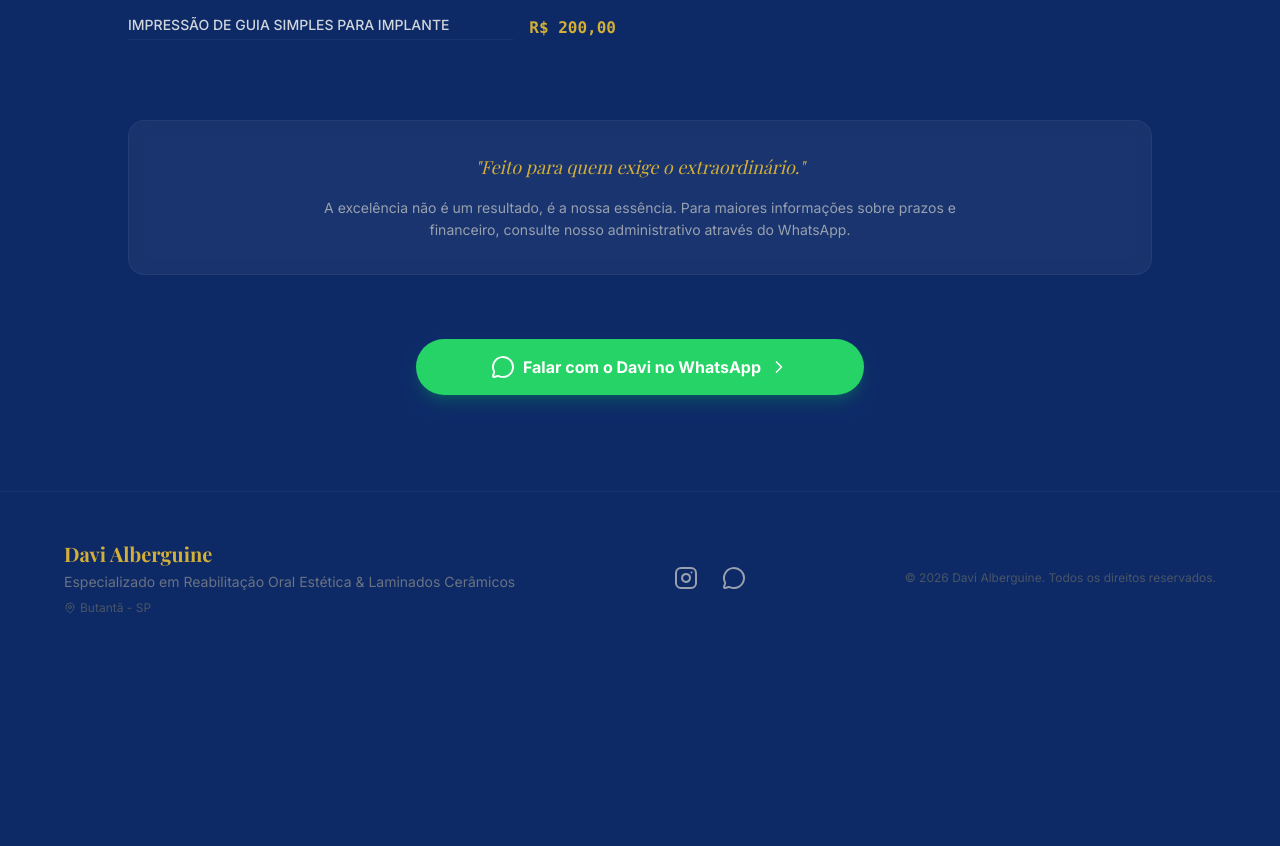
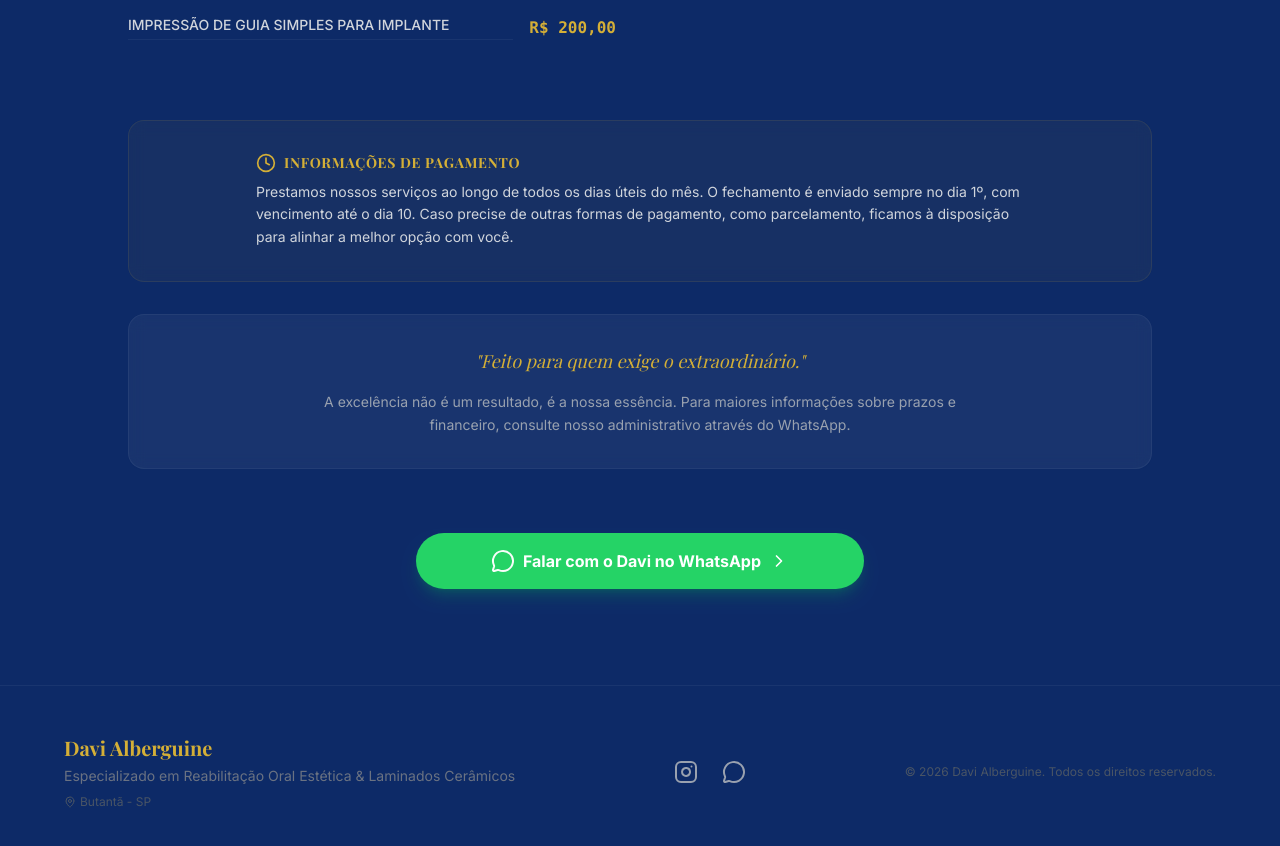
Before and after one commit to G-Liberato/tabeladavialberguine, a React (Vite) app: page / in a window 1280 px wide. Shown: the part 1320-2166 px from the top of the page. Before the commit the page ends 1984 px from the top, so only its background shows below. Built offline with nearby package versions, Linux system fonts and the light colour scheme; a web font is replaced by a local one.

Commit message:
feat: Add payment information section
Introduces a dedicated section to inform users about payment details, including closing dates, due dates, and alternative payment options. Updates styling for the payment section to use gold accents for better brand alignment.

```diff
--- a/src/App.tsx
+++ b/src/App.tsx
@@ -146,7 +146,19 @@ export default function App() {
             ))}
           </div>
 
-          <div className="mt-20 p-6 sm:p-8 rounded-2xl border border-white/5 bg-white/5 backdrop-blur-sm text-center">
+          <div className="mt-20 p-6 sm:p-8 rounded-2xl border border-gold/10 bg-gold/5 backdrop-blur-sm">
+            <div className="max-w-3xl mx-auto space-y-4">
+              <div className="flex items-center gap-2 justify-center sm:justify-start mb-2">
+                <Clock className="w-5 h-5 text-gold" />
+                <h3 className="text-gold font-bold tracking-wider uppercase text-sm">Informações de Pagamento</h3>
+              </div>
+              <p className="text-xs sm:text-sm text-gray-300 leading-relaxed text-center sm:text-left">
+                Prestamos nossos serviços ao longo de todos os dias úteis do mês. O fechamento é enviado sempre no dia 1º, com vencimento até o dia 10. Caso precise de outras formas de pagamento, como parcelamento, ficamos à disposição para alinhar a melhor opção com você.
+              </p>
+            </div>
+          </div>
+
+          <div className="mt-8 p-6 sm:p-8 rounded-2xl border border-white/5 bg-white/5 backdrop-blur-sm text-center">
             <div className="max-w-2xl mx-auto space-y-4">
               <p className="text-gold font-serif italic text-lg">"Feito para quem exige o extraordinário."</p>
               <p className="text-xs sm:text-sm text-gray-400 leading-relaxed">
```
